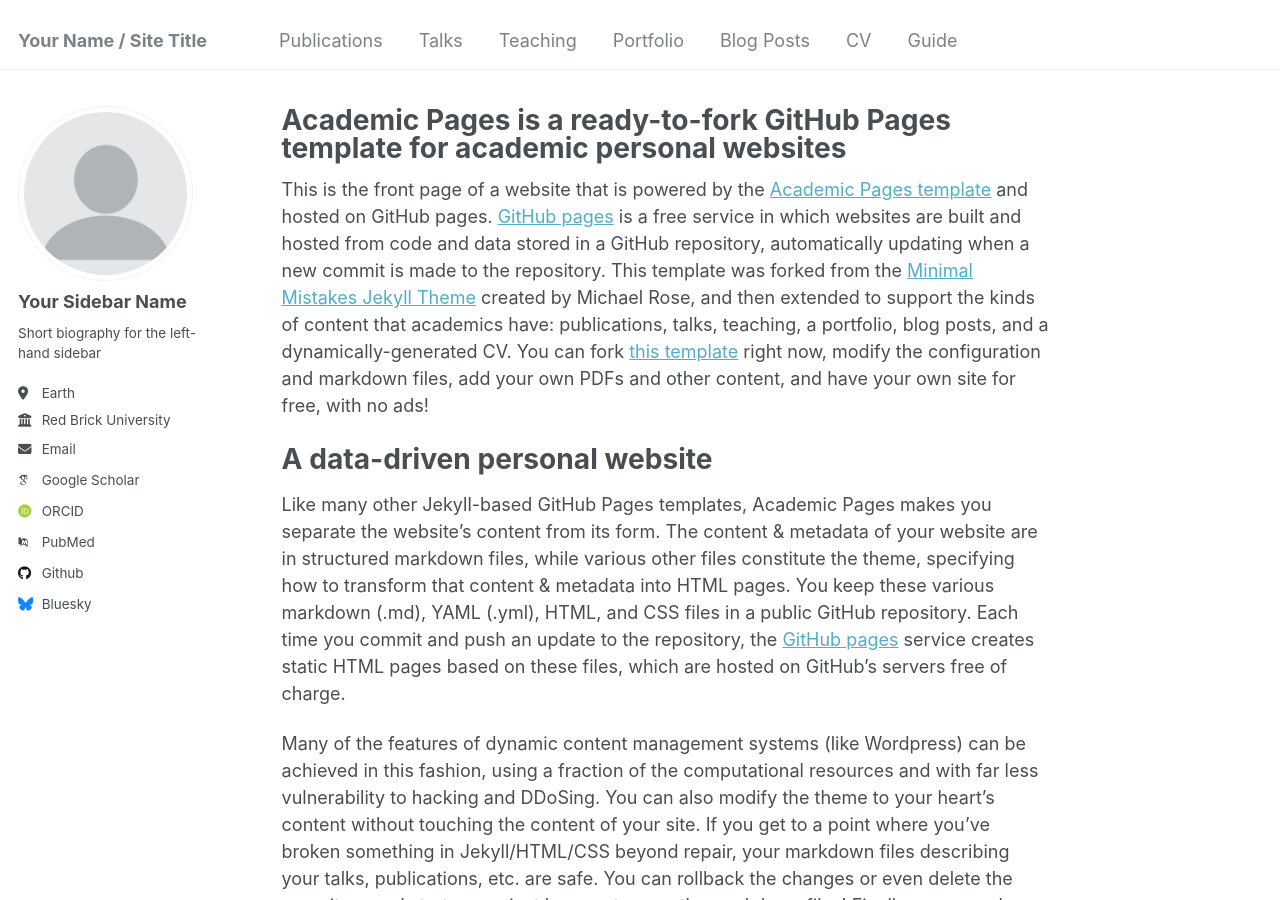
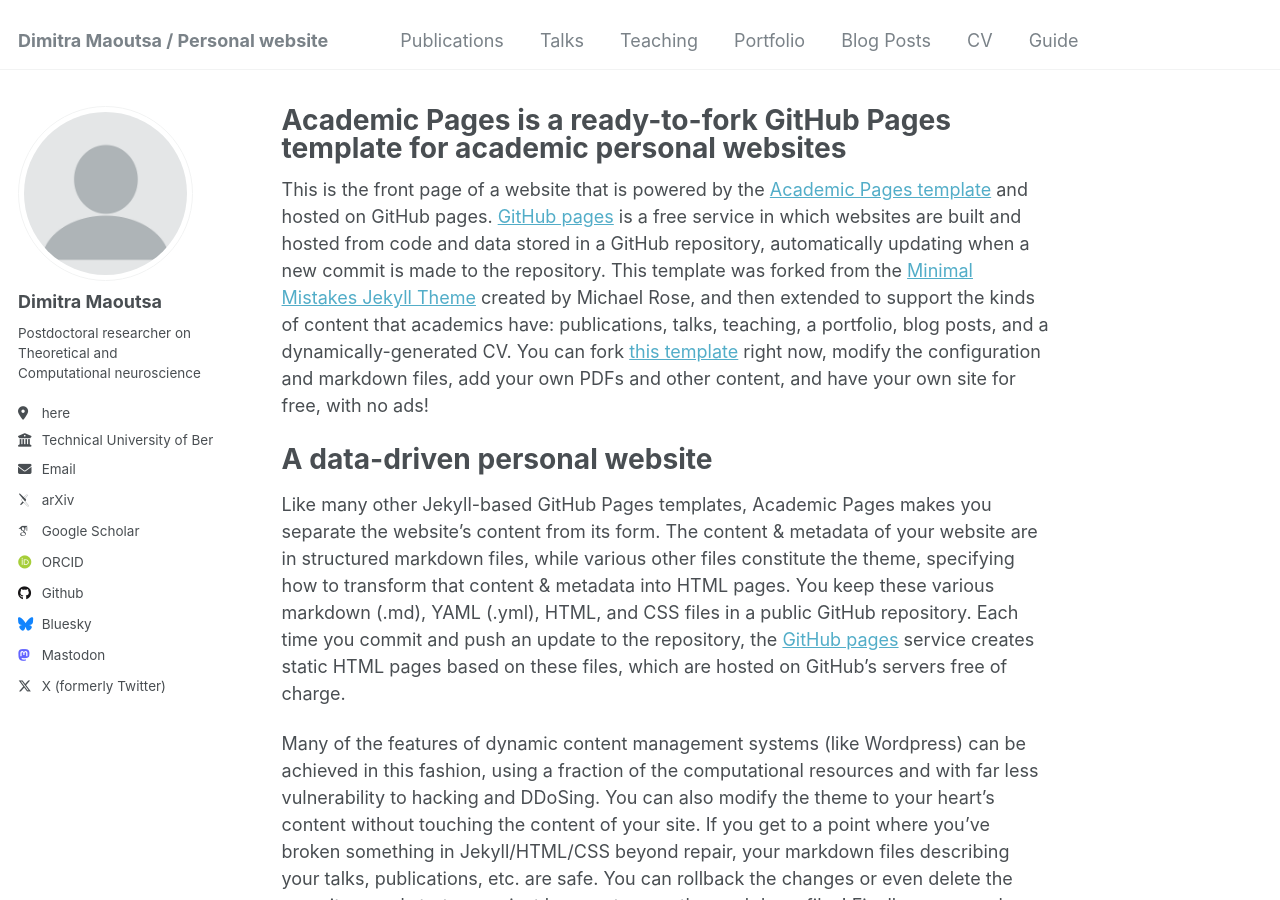
Before and after one commit to dimitra-maoutsa/dimitra-maoutsa.github.io, a Jekyll site: the page built from _pages/about.md, in a window 1280 px wide and 900 px high. Built offline with Jekyll 4.4.1, drawn with Linux system fonts in a browser that asks for light colours; some web fonts are replaced.

Commit message:
Update _config.yml

```diff
--- a/_config.yml
+++ b/_config.yml
@@ -8,13 +8,13 @@
 
 # Basic Site Settings
 locale                   : "en-US"
-title                    : "Your Name / Site Title"
+title                    : "Dimitra Maoutsa / Personal website"
 title_separator          : "-"
 name                     : &name "Your Name"
-description              : &description "personal description"
-url                      : https://academicpages.github.io # the base hostname & protocol for your site e.g. "https://[your GitHub username].github.io"
+description              : &description "Postdoctoral researcher on Theoretical and Computational neuroscience"
+url                      : https://dimitra-maoutsa.github.io
 baseurl                  : "" # the subpath of your site, e.g. "/blog"
-repository               : "academicpages/academicpages.github.io"
+repository               : "dimitra-maoutsa/dimitra-maoutsa.github.io"
 
 # Site Author - The following control what appear as part of the author content on the side bar.
 #               If a field is blank the icon and link will not appear, otherwise it will be shown.
@@ -22,21 +22,21 @@ repository               : "academicpages/academicpages.github.io"
 author:
   # Biographic information
   avatar           : "profile.png"
-  name             : "Your Sidebar Name"
+  name             : "Dimitra Maoutsa"
   pronouns         : # example: "she/her"
-  bio              : "Short biography for the left-hand sidebar"
-  location         : "Earth"
-  employer         : "Red Brick University"
+  bio              : "Postdoctoral researcher on Theoretical and Computational neuroscience"
+  location         : "here"
+  employer         : "Technical University of Berlin"
   uri              : # URL
-  email            : "none@example.org"
+  email            : "dimitra.maoutsa@gmail.com"
 
   # Academic websites
-  arxiv            : # URL - Update with the correct link to your profile
-  googlescholar    : "https://scholar.google.com/citations?user=PS_CX0AAAAAJ"
+  arxiv            : "https://arxiv.org/search/?searchtype=author&query=Maoutsa%2C+D"
+  googlescholar    : "https://scholar.google.com/citations?user=yAsW_icAAAAJ&hl=en"
   impactstory      : # URL
-  orcid            : "http://orcid.org/yourorcidurl"
+  orcid            : "https://orcid.org/0000-0002-3553-8658"
   semantic         : # URL
-  pubmed           : "https://www.ncbi.nlm.nih.gov/pubmed/?term=john+snow"
+  pubmed           :
   researchgate     : # URL
   scopus           : # URL
 
@@ -49,7 +49,7 @@ author:
   stackoverflow    : # User number or user number and name (i.e., use "1" or "1/jeff-atwood")
 
   # Social media
-  bluesky          : "bsky.app" # Replace this with you Bluesky username
+  bluesky          : "@dimma.bsky.social" # Replace this with you Bluesky username
   facebook         : # Username
   flickr           : # Username
   foursquare       : # Username
@@ -59,14 +59,14 @@ author:
   instagram        : # Username
   lastfm           : # Username
   linkedin         : # Username
-  mastodon         : # URL
+  mastodon         : "@_dim_ma_@neuromatch.social"# URL
   medium           : # URL
   pinterest        : # Username
   soundcloud       : # Username
   steam            : # Username
   telegram         : # URL
   tumblr           : # Username
-  twitter          : # Username for X / Twitter
+  twitter          : "@_dim_ma_"# Username for X / Twitter
   vine             : # Username
   weibo            : # Username
   wikipedia        : # Username
@@ -76,8 +76,6 @@ author:
 
 # Publication Category - The following the list of publication categories and their headings
 publication_category:
-  books:
-    title: 'Books'
   manuscripts:
     title: 'Journal Articles'
   conferences:
```
